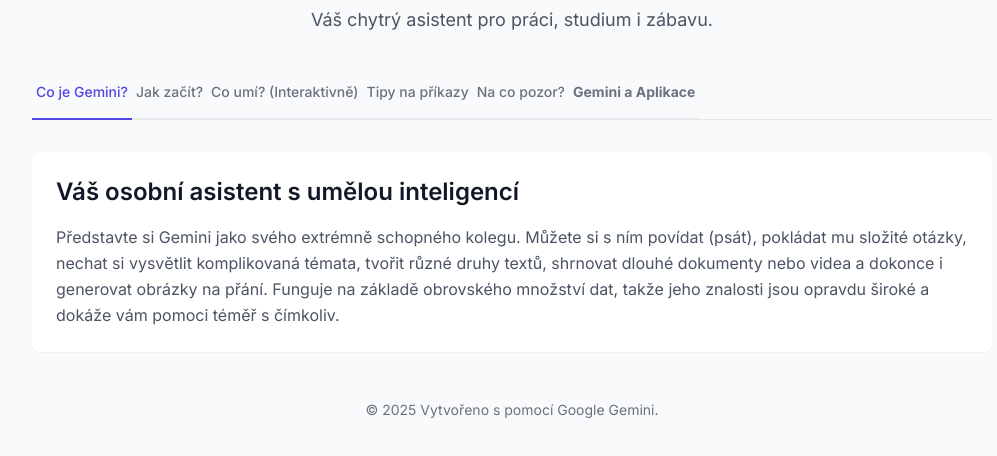
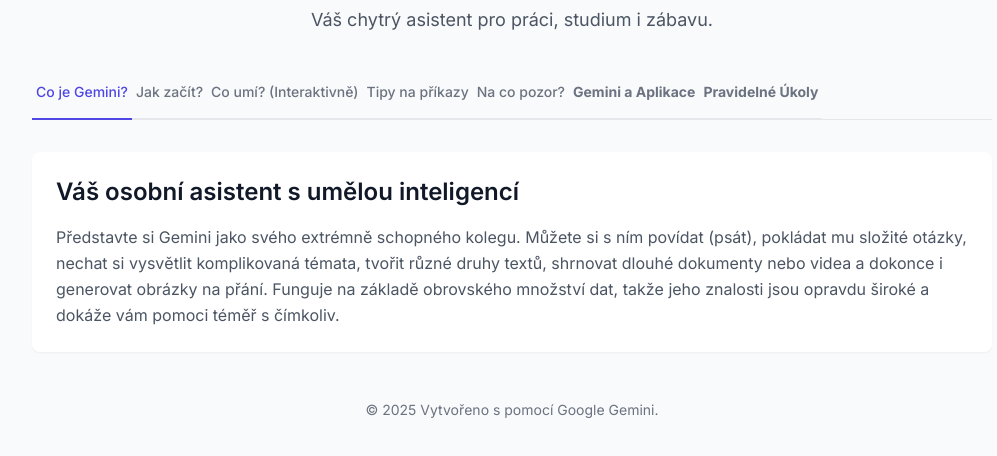
Before and after one commit to gabrielkozik-ux/gemini-navod, a plain HTML site: page index.html in a window 1280 px wide. Shown: the part 74-530 px from the top of the page, without its empty margins (128-1125 px from the left). Drawn offline with nearby package versions, Linux system fonts and the light colour scheme.

Commit message:
Update index.html

```diff
--- a/index.html
+++ b/index.html
@@ -45,15 +45,19 @@
                 <button class="tab-btn w-full sm:w-auto text-center whitespace-nowrap py-4 px-1 border-b-2 font-medium text-sm text-gray-500 hover:text-gray-700 hover:border-gray-300" data-tab="co-umi">
                     Co umí? (Interaktivně)
                 </button>
+
                 <button class="tab-btn w-full sm:w-auto text-center whitespace-nowrap py-4 px-1 border-b-2 font-medium text-sm text-gray-500 hover:text-gray-700 hover:border-gray-300" data-tab="tipy">
                     Tipy na příkazy
                 </button>
                 <button class="tab-btn w-full sm:w-auto text-center whitespace-nowrap py-4 px-1 border-b-2 font-medium text-sm text-gray-500 hover:text-gray-700 hover:border-gray-300" data-tab="pozor">
                     Na co pozor?
                 </button>
-                <a href="gemini-aplikace.html" class="tab-btn w-full sm:w-auto text-center whitespace-nowrap py-4 px-1 border-b-2 font-medium text-sm text-gray-500 hover:text-gray-700 hover:border-gray-300">
+<a href="gemini-aplikace.html" class="tab-btn w-full sm:w-auto text-center whitespace-nowrap py-4 px-1 border-b-2 font-medium text-sm text-gray-500 hover:text-gray-700 hover:border-gray-300">
     <b>Gemini a Aplikace</b>
 </a>
+<a href="gemini-ukoly.html" class="tab-btn w-full sm:w-auto text-center whitespace-nowrap py-4 px-1 border-b-2 font-medium text-sm text-gray-500 hover:text-gray-700 hover:border-gray-300">
+                    <b>Pravidelné Úkoly</b>
+                </a>
             </nav>
         </div>
 
```
